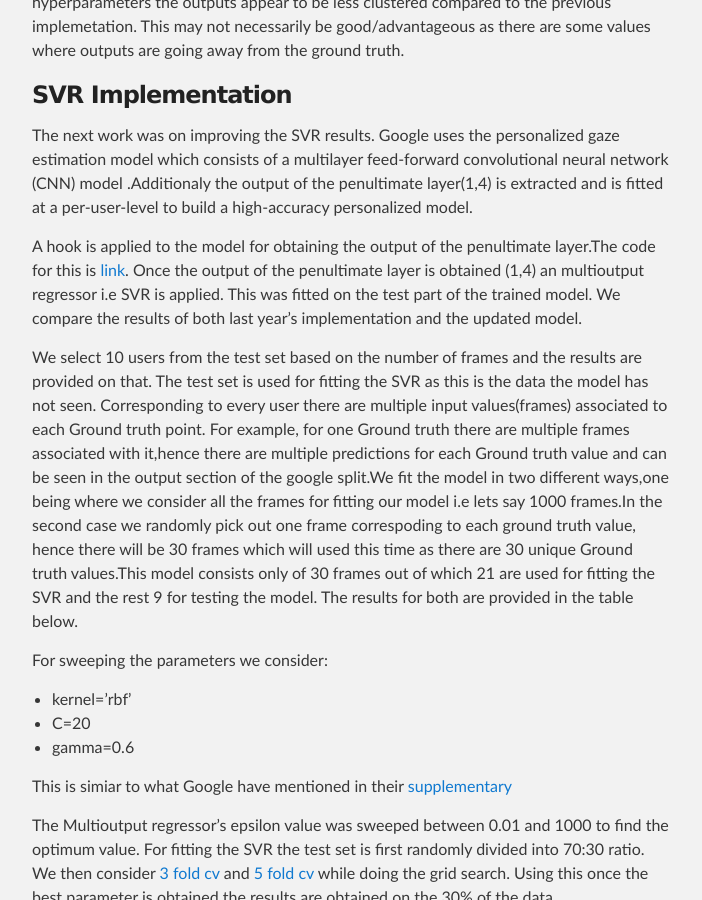
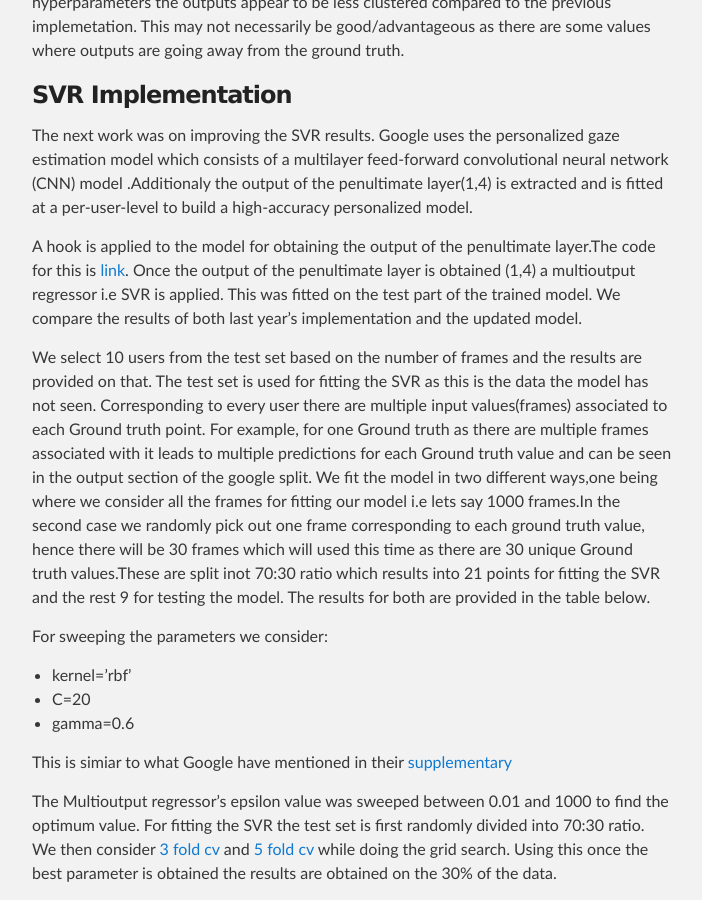
Before and after one commit to Abhinavvenkatadri/Eye-tracking-GSoC, a Jekyll site: the page built from docs/index.md, in a window 1280 px wide and 900 px high, scrolled down 5164 px. Shown: the whole window, without its empty margins (288-990 px from the left). Built offline with Jekyll 4.4.1, drawn with Linux system fonts in a browser that asks for light colours.

Commit message:
Update index.md

```diff
--- a/docs/index.md
+++ b/docs/index.md
@@ -135,9 +135,9 @@ If we look at these 2 outputs, it could be interpreted that after changing the h
 
 The next work was on improving the SVR results.  Google uses the personalized gaze estimation model which consists of a multilayer feed-forward convolutional neural network (CNN) model .Additionaly the output of the penultimate layer(1,4) is extracted and is fitted at a per-user-level to build a high-accuracy personalized model.
 
-A hook is applied to the model for obtaining the output of the penultimate layer.The code for this is [link](https://github.com/Abhinavvenkatadri/Eye-tracking-GSoC/blob/main/SVR_Sweep/CSV_Creation(Penultimate%20and%20the%20GT).ipynb). Once the output of the penultimate layer is obtained (1,4) an multioutput regressor i.e SVR is applied. This was fitted on the test part of the trained model. We compare the results of both last year’s implementation and the updated model.
+A hook is applied to the model for obtaining the output of the penultimate layer.The code for this is [link](https://github.com/Abhinavvenkatadri/Eye-tracking-GSoC/blob/main/SVR_Sweep/CSV_Creation(Penultimate%20and%20the%20GT).ipynb). Once the output of the penultimate layer is obtained (1,4) a multioutput regressor i.e SVR is applied. This was fitted on the test part of the trained model. We compare the results of both last year’s implementation and the updated model.
 
-We select 10 users from the test set based on the number of frames and the results are provided on that. The test set is used for fitting the SVR as this is the data the model has not seen. Corresponding to every user there are multiple input values(frames) associated to each Ground truth point. For example, for one Ground truth there are multiple frames associated with it,hence there are multiple predictions for each Ground truth value and can be seen in the output section of the google split.We fit the model in two different ways,one being where we consider all the frames for fitting our model i.e lets say 1000 frames.In the second case we randomly pick out one frame correspoding to each ground truth value, hence there will be 30 frames which will used this time as there are 30 unique Ground truth values.This model consists only of 30 frames out of which 21 are used for fitting the SVR and the rest 9 for testing the model. The results for both are provided in the table below.
+We select 10 users from the test set based on the number of frames and the results are provided on that. The test set is used for fitting the SVR as this is the data the model has not seen. Corresponding to every user there are multiple input values(frames) associated to each Ground truth point. For example, for one Ground truth as there are multiple frames associated with it leads to multiple predictions for each Ground truth value and can be seen in the output section of the google split. We fit the model in two different ways,one being where we consider all the frames for fitting our model i.e lets say 1000 frames.In the second case we randomly pick out one frame corresponding to each ground truth value, hence there will be 30 frames which will used this time as there are 30 unique Ground truth values.These are split inot 70:30 ratio which results into 21 points  for fitting the SVR and the rest 9 for testing the model. The results for both are provided in the table below.
 
 For sweeping the parameters we consider:
 
```
